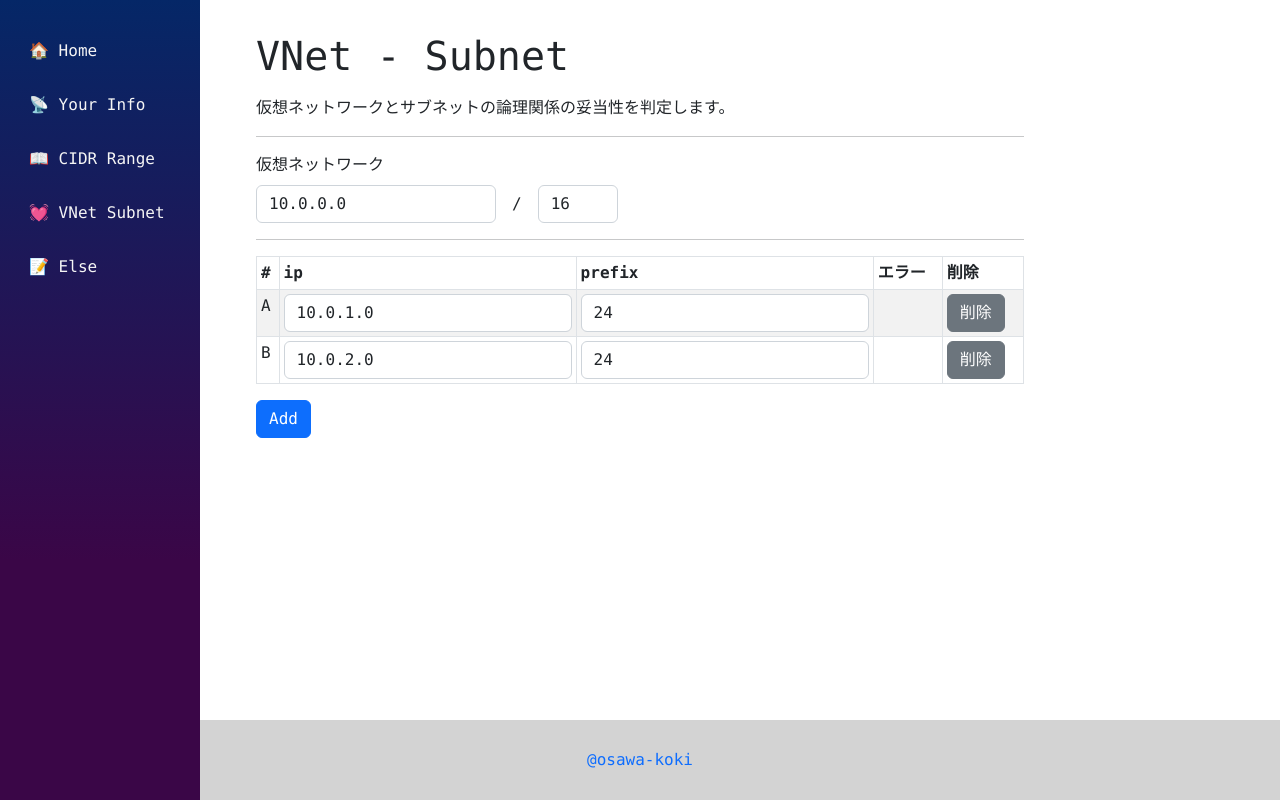
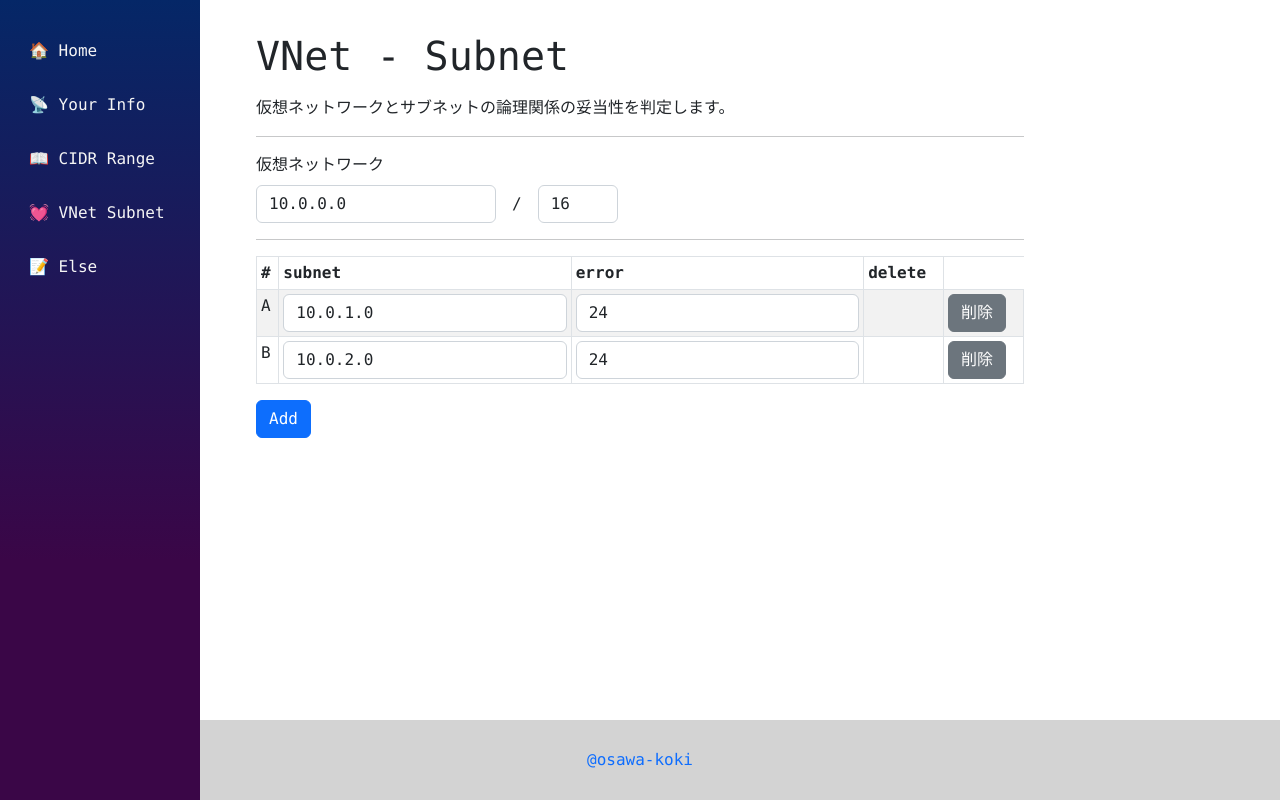
Before and after one commit to osawa-koki/learning-network-v4, a Next.js app: page /vnet-subnet in a window 1280 px wide. Built offline with nearby package versions, Linux system fonts and the light colour scheme.

Commit message:
小さな修正。

```diff
--- a/pages/vnet-subnet.tsx
+++ b/pages/vnet-subnet.tsx
@@ -115,10 +115,9 @@ export default function VNetSubnetPage() {
           <thead>
             <tr>
               <th>#</th>
-              <th>ip</th>
-              <th>prefix</th>
-              <th>エラー</th>
-              <th>削除</th>
+              <th>subnet</th>
+              <th>error</th>
+              <th>delete</th>
             </tr>
           </thead>
           <tbody>
```
